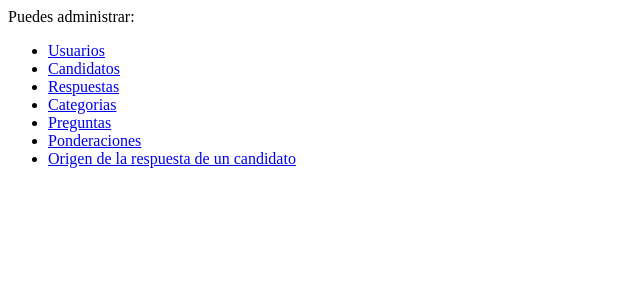
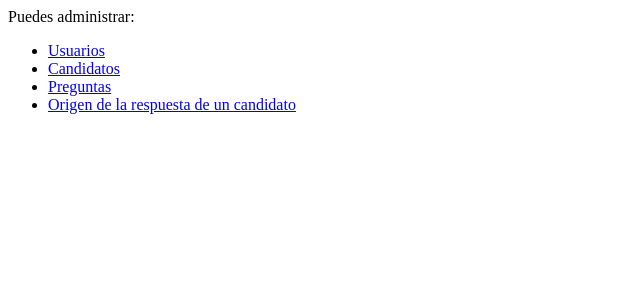
Before and after one commit to lfalvarez/votainteligente.com.ar, a CakePHP app: the page made by app/views/admin/index.ctp in a window 1280 px wide. Shown: the top 300 px of the page, without its empty margins (0-640 px from the left). Run offline with PHP 8.4 and a stand-in for CakePHP, Linux system fonts and the light colour scheme; the template is opened without the code that fills it, so the values that code supplies are empty; some libraries are stand-ins or nearby versions.

Commit message:
Adds Feature: Cleans up the administration page
Change-Id: Ifa852afc609ba73e22d3a066526ab88c06b9dda7

```diff
--- a/app/views/admin/index.ctp
+++ b/app/views/admin/index.ctp
@@ -3,9 +3,6 @@ Puedes administrar:
 <ul>
     <li><?php echo $this->Html->link('Usuarios', '/admin/users', array('class' => 'button')); ?></li>
     <li><?php echo $this->Html->link('Candidatos', '/admin/candidates', array('class' => 'button')); ?></li>
-    <li><?php echo $this->Html->link('Respuestas', '/admin/answers', array('class' => 'button')); ?></li>
-    <li><?php echo $this->Html->link('Categorias', '/admin/categories', array('class' => 'button')); ?></li>
     <li><?php echo $this->Html->link('Preguntas', '/admin/questions', array('class' => 'button')); ?></li>
-    <li><?php echo $this->Html->link('Ponderaciones', '/admin/weights', array('class' => 'button')); ?></li>
     <li><?php echo $this->Html->link('Origen de la respuesta de un candidato', '/admin/source_of_answers', array('class' => 'button')); ?></li>
 </ul>
```
